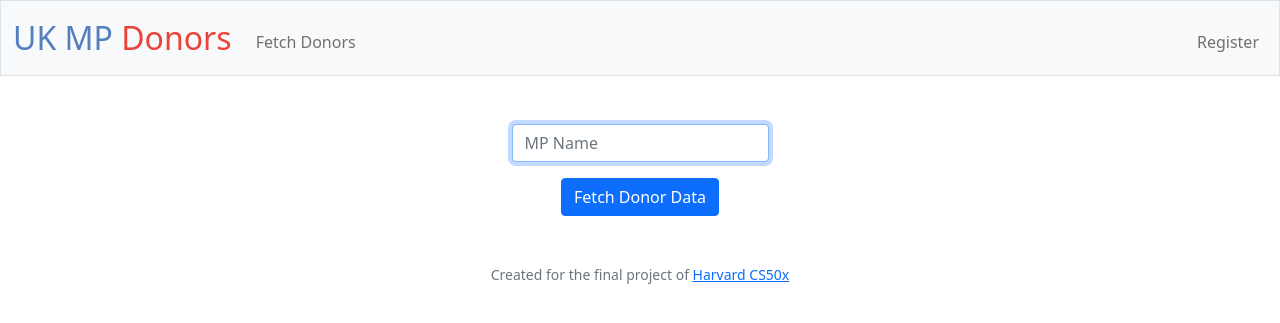
After one commit to flowerco/heroku-test, a Flask app: page /fetch in a window 1280 px wide. The commit adds this page. Shown: the top 323 px of the page. Run offline with Flask 2, Linux system fonts and the light colour scheme; some libraries are stand-ins or nearby versions.

Commit message:
Added search functionality based on name for test data

```diff
--- a/app.py
+++ b/app.py
@@ -1,10 +1,12 @@
 import os
 import re
 import datetime
-from flask_sqlalchemy import SQLAlchemy
+import requests
+import sys
 
 from flask import Flask, flash, redirect, render_template, request, session
 from flask_session import Session
+from flask_sqlalchemy import SQLAlchemy
 from tempfile import mkdtemp
 from werkzeug.security import check_password_hash, generate_password_hash
 
@@ -70,27 +72,86 @@ def register():
     """Register user"""
 
     if request.method == "POST":
-        username = request.form.get("username")
 
-        user_check = db.execute("SELECT * FROM users WHERE username = ?", username)
-        user_check = User.query.filter_by(username=username).first()
+        user = request.form.get("username")
+        user_check = User.query.filter_by(name=user).first()
 
         # Input validation
-        if not username:
+        if not user:
             return apology("Please enter a username")
-        if len(user_check) != 0:
+        if user_check:
             return apology("Username already exists")
 
         # If all valid, we add the new data to the SQL db and submit to /register.
         else:
             # New PostgreSQL implementation
-            new_user = User(username)
+            new_user = User(user)
             db.session.add(new_user)
             db.session.commit()
 
-            return render_template("/index.html")
+            return redirect("/")
 
     # A method other than POST indicated the user was redirected.
     # Submitting the form will use a POST method.
     else:
         return render_template("/register.html")
+
+
+# Test page to fetch the donor data
+@app.route("/fetch", methods = ["GET","POST"])
+def fetch():
+
+    if request.method=="POST":
+
+        # Create an array of names to identify the first and surname.
+        # TODO: remove punctuation, etc. Regex would probably be ideal for cleaning the input.
+        name_arr = request.form.get("mpname").split()
+
+        if not name_arr:
+            return apology("Invalid name entered")
+
+        mp_first = name_arr[0]
+        mp_last = name_arr[len(name_arr)-1]
+
+        donor_url = 'http://search.electoralcommission.org.uk/api/search/Donations?start=0&rows=10&query=&sort=AcceptedDate&order=desc&et=pp&et=ppm&et=tp&et=perpar&et=rd&date=Reported' + \
+            '&from=&to=&rptPd=&prePoll=false&postPoll=true&quarters=2022Q1234&register=gb&register=ni&register=none&period=3765&period=3767&period=3718&period=3720&period=3714&period=3716' + \
+                '&period=3710&period=3712&period=3706&period=3708&period=3702&period=3704&period=3698&period=3700&period=3676&period=3695&period=3604&period=3602&period=3600&period=3598' +\
+                    '&period=3594&period=3596&period=3578&period=3580&period=3574&period=3576&period=3570&period=3572&period=3559&period=3524&period=3567&period=3522&period=3520&period=3518' + \
+                        '&period=2513&period=2507&period=2509&period=2511&period=1485&period=1487&period=1480&period=1481&period=1477&period=1478&period=1476&period=1474&period=1471&period=1473' +\
+                            '&period=1466&period=463&period=1465&period=460&period=447&period=444&period=442&period=438&period=434&period=409&period=427&period=403&period=288&period=302&period=304' +\
+                                '&period=300&period=280&period=218&period=206&period=208&period=137&period=138&period=128&period=73&period=69&period=61&period=63&period=50&period=40&period=39&period=5' +\
+                                    '&isIrishSourceYes=true&isIrishSourceNo=true&includeOutsideSection75=true'
+
+        # Request the URL and parse the JSON
+        response = requests.get(donor_url)
+        response.raise_for_status() # raise exception if invalid response
+        all_donors = response.json()['Result']
+
+        if not all_donors:
+            return apology("No Donors Found")
+
+        # Specify the attributes we want to keep
+        donor_cols = [
+            'AcceptedDate', 'ReturnedDate', 'AttemptedConcealment',
+            'CashValue', 'NonCashValue', 'IsAnonymous', 'RegulatedEntityId', 'RegulatedEntityName',
+            'Value', 'DonorName', 'DonorStatus','RegulatedDoneeType'
+        ]
+
+        # For each row extracted from the JSON, add only the required attributes to a smaller list of dictionaries
+        my_donors = []
+        for row in all_donors:
+            # Check for the selected MP name when adding rows to the output
+            if mp_first in row['RegulatedEntityName'] and mp_last in row['RegulatedEntityName']:
+                temp_dict = {}
+                for col in donor_cols:
+                    temp_dict[col] = row[col]
+                my_donors.append(temp_dict)
+
+        # Supply this subset of the returned JSON to the html page
+        if my_donors:
+            return render_template("/donors.html", donors = my_donors)
+        else:
+            return apology("No Donations Found")
+
+    else:
+        return render_template("/fetch.html")
--- /dev/null
+++ b/templates/fetch.html
@@ -0,0 +1,14 @@
+{% extends "layout.html" %}
+
+{% block title %}
+    Fetch Results
+{% endblock %}
+
+{% block main %}
+    <form action="/fetch" method="post">
+        <div class="mb-3">
+            <input autocomplete="off" autofocus class="form-control mx-auto w-auto" id="mpname" name="mpname" placeholder="MP Name" type="text">
+        </div>
+        <button class="btn btn-primary" type="submit">Fetch Donor Data</button>
+    </form>
+{% endblock %}
--- a/templates/layout.html
+++ b/templates/layout.html
@@ -16,7 +16,7 @@
 
         <link href="/static/styles.css" rel="stylesheet">
 
-        <title>C$50 Finance: {% block title %}{% endblock %}</title>
+        <title>UK MP Donors: {% block title %}{% endblock %}</title>
 
     </head>
 
@@ -24,14 +24,17 @@
 
         <nav class="bg-light border navbar navbar-expand-md navbar-light">
             <div class="container-fluid">
-                <a class="navbar-brand" href="/"><span class="blue">C</span><span class="red">$</span><span class="yellow">5</span><span class="green">0</span> <span class="red">Finance</span></a>
+                <a class="navbar-brand" href="/"><span class="blue">UK MP </span><span class="red">Donors</a>
                 <button aria-controls="navbar" aria-expanded="false" aria-label="Toggle navigation" class="navbar-toggler" data-bs-target="#navbar" data-bs-toggle="collapse" type="button">
                     <span class="navbar-toggler-icon"></span>
                 </button>
                 <div class="collapse navbar-collapse" id="navbar">
-                        <ul class="navbar-nav ms-auto mt-2">
-                            <li class="nav-item"><a class="nav-link" href="/register">Register</a></li>
-                        </ul>
+                    <ul class="navbar-nav me-auto mt-2">
+                        <li class="nav-item"><a class="nav-link" href="/fetch">Fetch Donors</a></li>
+                    </ul>
+                    <ul class="navbar-nav ms-auto mt-2">
+                        <li class="nav-item"><a class="nav-link" href="/register">Register</a></li>
+                    </ul>
                 </div>
             </div>
         </nav>
--- a/templates/register.html
+++ b/templates/register.html
@@ -9,12 +9,6 @@
         <div class="mb-3">
             <input autocomplete="off" autofocus class="form-control mx-auto w-auto" id="username" name="username" placeholder="Username" type="text">
         </div>
-        <div class="mb-3">
-            <input class="form-control mx-auto w-auto" id="password" name="password" placeholder="Password" type="password">
-        </div>
-        <div class="mb-3">
-            <input class="form-control mx-auto w-auto" id="confirmation" name="confirmation" placeholder="Password (again)" type="password">
-        </div>
         <button class="btn btn-primary" type="submit">Register</button>
     </form>
 {% endblock %}
```
Also changed, not shown: templates/donors.html (added, +42 -0 lines), templates/index.html (+6 -2 lines).
